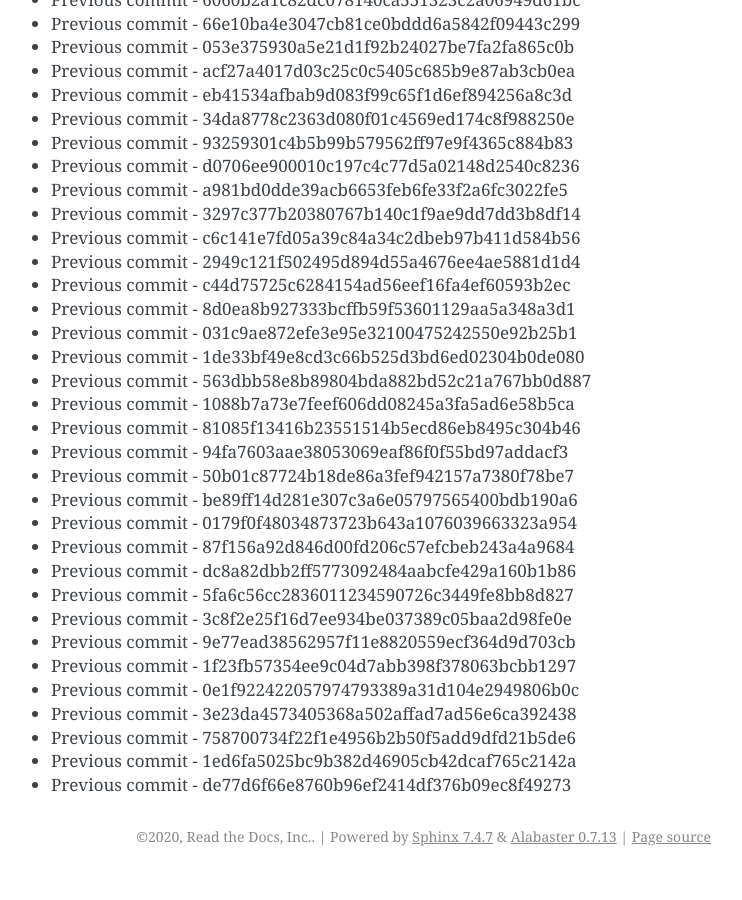
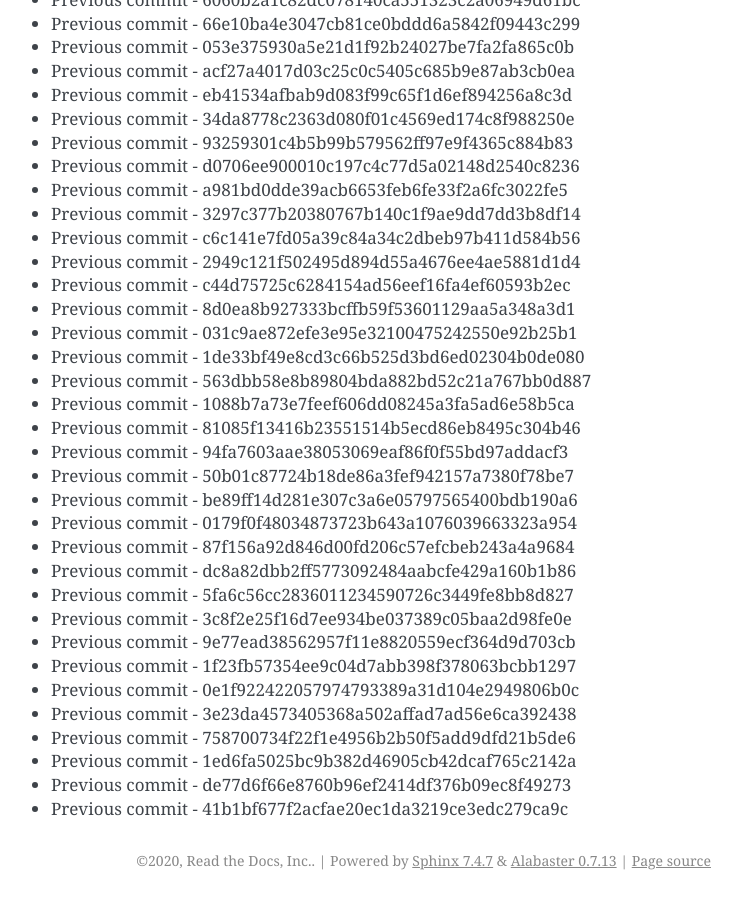
Before and after one commit to readthedocs/rtd-git-stresstest, a Sphinx documentation site: the page built from docs/updates.rst, in a window 1280 px wide and 900 px high, scrolled down 45608 px. Shown: the whole window, without its empty margins (399-1141 px from the left). Built offline with Sphinx 7.4.7, drawn with Linux system fonts in a browser that asks for light colours; before the commit the page ends 46484 px from its top, so only the background shows below that.

Commit message:
Generating commit from previous: 41b1bf677f2acfae20ec1da3219ce3edc279ca9c

```diff
--- a/docs/updates.rst
+++ b/docs/updates.rst
@@ -1948,3 +1948,4 @@ It can be tested for any performance characteristics.
 * Previous commit - 758700734f22f1e4956b2b50f5add9dfd21b5de6
 * Previous commit - 1ed6fa5025bc9b382d46905cb42dcaf765c2142a
 * Previous commit - de77d6f66e8760b96ef2414df376b09ec8f49273
+* Previous commit - 41b1bf677f2acfae20ec1da3219ce3edc279ca9c
```
